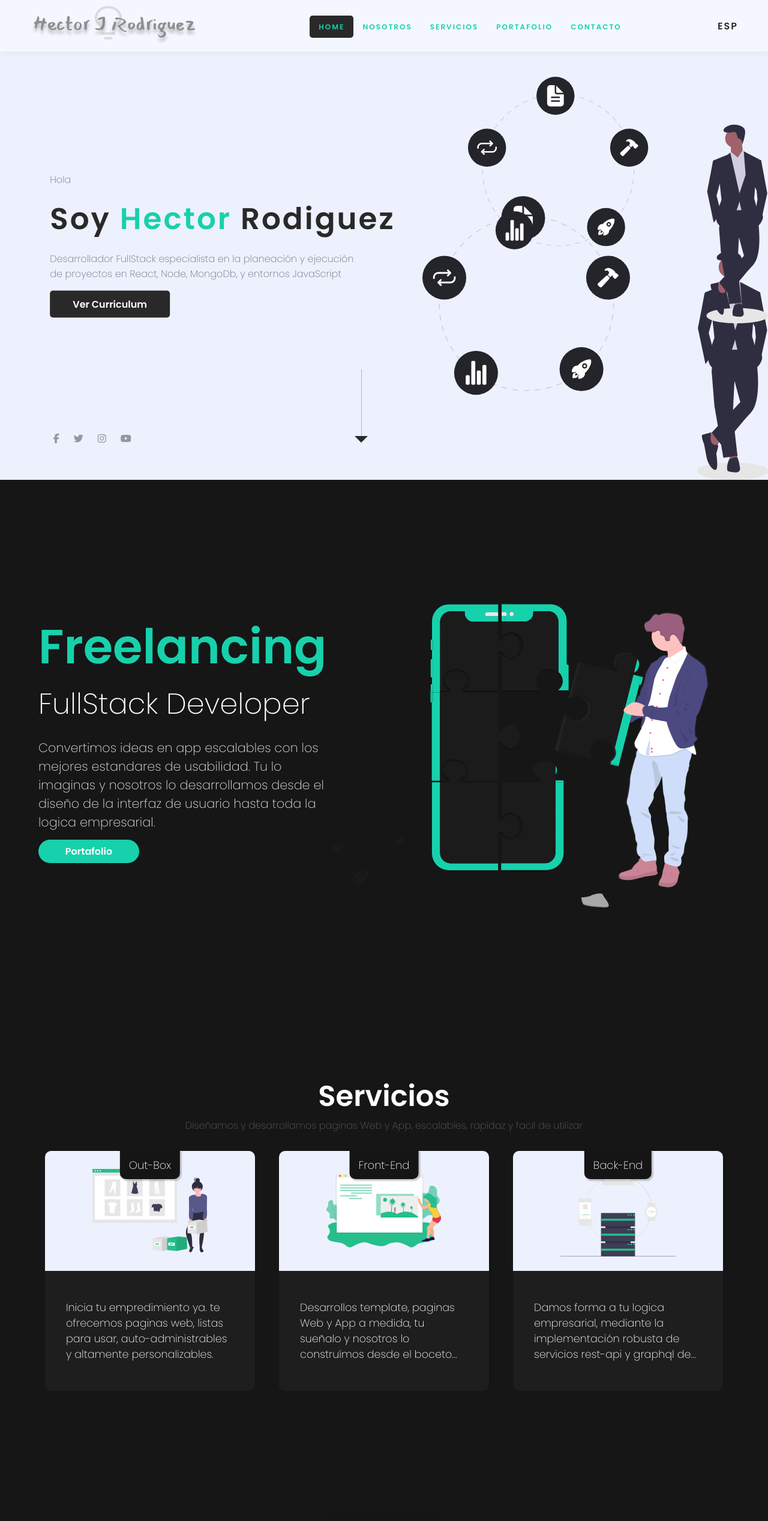
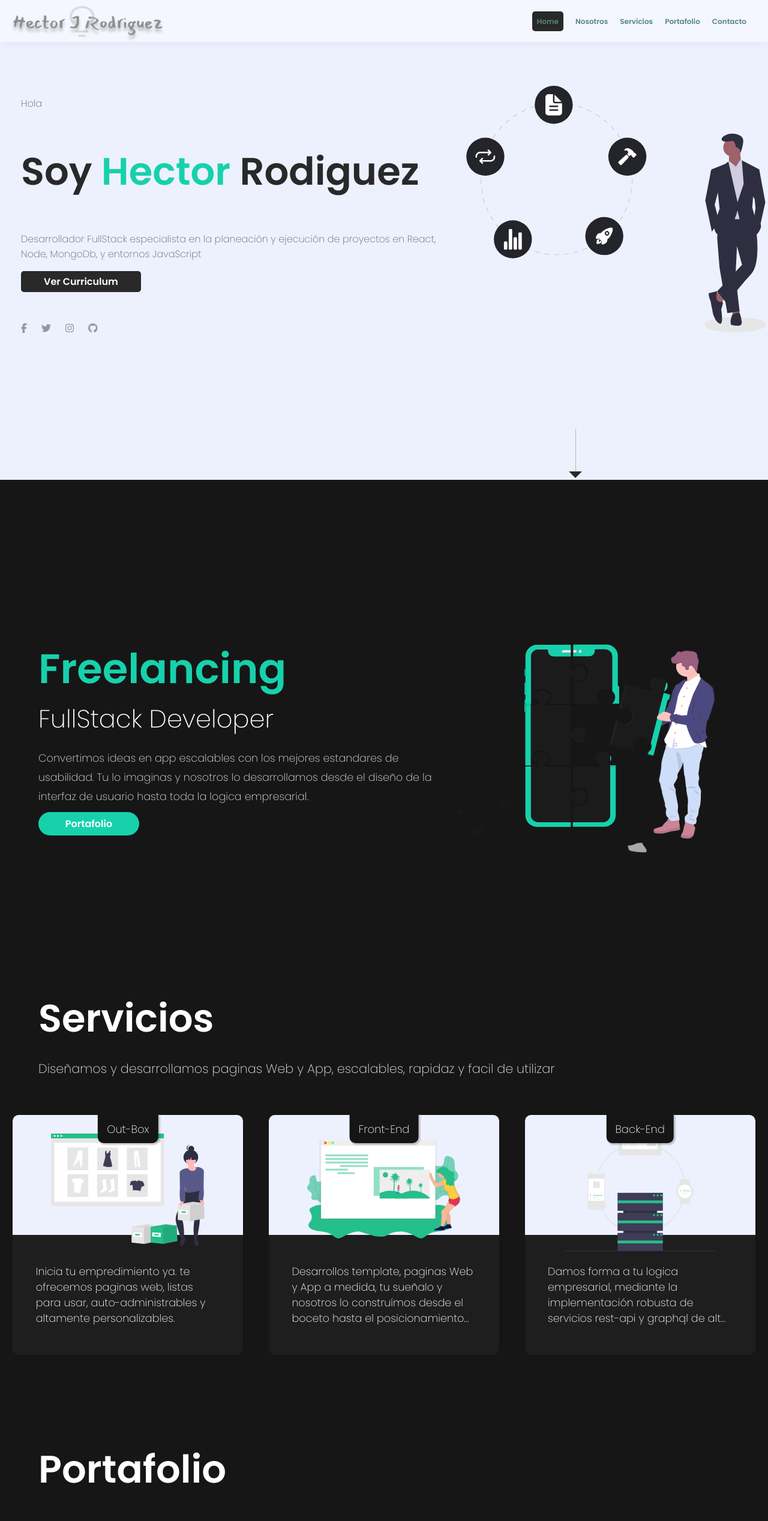
Before and after one commit to H-ROD-10/hector.rodriguez.github.io, a plain HTML site: page index.html in a window 1280 px wide. Shown: the top 2536 px of the page at 60% size. Drawn offline with nearby package versions, Linux system fonts and the light colour scheme.

Commit message:
Refactorizacion para convertir en responsive el portafolio

```diff
--- a/index.html
+++ b/index.html
@@ -27,68 +27,81 @@
     </script>
     <title>Portafolio</title>
   </head>
+  <body>
+    <!--HEADER-------------------------------->
+    <header>
+      <nav>
+        <!--LOGO----------------->
 
-  <body>
-    <header>
-      <!--NAVIGATION-------------------->
-      <nav>
-        <!--LOGO------------------------>
+        <img src="image/portafolio/logo-hector.png" alt="logo" class="logo" />
 
-        <img src="image/portafolio/logo-hector.png" alt="logo" />
-
-        <!--MENU------------------------>
-        <ul class="menu">
+        <!--MENU DESKTOP--------------------->
+        <ul class="menu_desktop">
           <li><a href="#main" class="active">Home</a></li>
           <li><a href="#about">Nosotros</a></li>
           <li><a href="#services">Servicios</a></li>
           <li><a href="#portafolio">Portafolio</a></li>
           <li><a href="#contact-form">Contacto</a></li>
         </ul>
-        <!--LANGUAGE---------------------->
-        <a href="#" class="lang">Esp</a>
       </nav>
     </header>
-    <!--MAIN-------------------------->
     <section id="main">
       <div class="main_container">
-        <div>
-          <!--NAME---------------------------->
-          <div class="name">
-            <!--HELLO-->
+        <!--TITLE--------------------------->
+        <div class="title">
           <p>Hola</p>
-            <!--Title-->
           <h1>Soy <font color="#17d1ac">Hector</font> Rodiguez</h1>
-            <!--Details-->
           <p class="details">
-              Desarrollador FullStack especialista en la planeación y ejecución
-              de proyectos en React, Node, MongoDb, y entornos JavaScript
+            Desarrollador FullStack especialista en la planeación y ejecución de
+            proyectos en React, Node, MongoDb, y entornos JavaScript
           </p>
-            <!--cv-btn-->
           <a
             href="image/pdf/HectorJrodriguez.pdf"
-              download="modelo-de-negocio.pdf"
+            download="HectorJrodriguez.pdf"
             class="cv-btn"
-              >Ver Curriculum</a
           >
-          </div>
-          <!--Social-->
+            Ver Curriculum
+          </a>
+          <!--REDES SOCIALES-------------->
           <div class="social">
-            <a href="#"><i class="fab fa-facebook-f"></i></a>
-            <a href="#"><i class="fab fa-twitter"></i></a>
-            <a href="#"><i class="fab fa-instagram"></i></a>
-            <a href="#"><i class="fab fa-youtube"></i></a>
+            <a
+              href="https://www.facebook.com/profile.php?id=617241269"
+              target="_blank"
+              rel="noreferrer"
+            >
+              <i class="fab fa-facebook-f"></i>
+            </a>
+            <a
+              href="https://twitter.com/HectorRB10"
+              target="_blank"
+              rel="noreferrer"
+            >
+              <i class="fab fa-twitter"></i>
+            </a>
+            <a
+              href="https://www.instagram.com/hectorjrb10/?hl=es-la"
+              target="_blank"
+              rel="noreferrer"
+            >
+              <i class="fab fa-instagram"></i>
+            </a>
+            <a
+              href="https://github.com/H-ROD-10?tab=repositories"
+              target="_blank"
+              rel="noreferrer"
+            >
+              <i class="fab fa-github"></i>
+            </a>
           </div>
         </div>
         <div class="hero">
           <img src="image/undraw_product_iteration_kjok.svg" alt="hero" />
         </div>
+        <div class="arrow"></div>
       </div>
-      <!--Arrow-->
-      <div class="arrow"></div>
     </section>
-    <!--ABOUT------------------------->
+    <!--ABOUT-------------------------------->
     <section id="about">
-      <!--Text--->
       <div class="about-text">
         <h2>Freelancing</h2>
         <h3>FullStack Developer</h3>
@@ -108,9 +121,7 @@
         />
       </div>
     </section>
-    <!--SERVICES---------------------->
     <section id="services">
-      <!--Services-Heading-->
       <div class="s-heading">
         <h2>Servicios</h2>
         <p>
@@ -118,7 +129,6 @@
           facil de utilizar
         </p>
       </div>
-      <!--Services-Box-Container-->
       <div class="s-b-container">
         <!--box-1----------------->
         <div class="s-box">
@@ -175,11 +185,8 @@
         </div>
       </div>
     </section>
-    <!--Portafolio---------------------->
     <section id="portafolio">
-      <!--heading-------->
       <h2 class="p-heading">Portafolio</h2>
-      <!--portafolio-box-container------>
       <div class="p-b-container">
         <!--Box-1--------------->
         <div class="p-box">
@@ -270,7 +277,7 @@
     </section>
     <!--Contact-Form---------------------------->
     <section id="contact-form">
-      <form action="" id="form-contact">
+      <form id="form-contact">
         <!--Left------->
         <div class="contact-left">
           <!--heading------->
@@ -331,6 +338,9 @@
         </div>
       </form>
     </section>
+    <footer>
+      <h4>©2021.Todos los derechos reservados</h4>
+    </footer>
     <!--https://h-rod-10.github.io/hector.rodriguez.github.io/#portafolio-->
     <script src="js/form.js"></script>
   </body>
--- a/style/style.css
+++ b/style/style.css
@@ -1,103 +1,104 @@
 body {
   margin: 0;
   padding: 0;
+  width: 100%;
+  height: auto;
   background-color: #161616;
   font-family: "Poppins", sans-serif;
 }
 html {
-  scroll-behavior: smooth;
+  box-sizing: border-box;
+}
+*,
+*:before,
+*:after {
+  box-sizing: inherit;
 }
 ul {
   list-style: none;
+  padding: 0;
+  margin: 0;
 }
 a {
   text-decoration: none;
 }
-#main {
-  width: 100%;
-  height: 100vh;
-  box-sizing: border-box;
-  background-color: #edf1fd;
-  position: relative;
-  background-image: url("/image/undraw_product_iteration_kjok.svg");
-  background-repeat: no-repeat;
-  background-size: contain;
-  background-size: 45vw;
-  background-position: right bottom;
-}
-nav {
-  display: flex;
-  justify-content: space-between;
-  align-items: center;
-  text-transform: uppercase;
-  font-weight: 600;
-  letter-spacing: 2px;
+
+/** HEADER------------------------*/
+header {
   position: fixed;
   top: 0;
   left: 0;
   width: 100%;
-  box-sizing: border-box;
-  padding: 10px 50px;
+  height: 100px;
   background-color: #f4f7ff;
   box-shadow: 2px 2px 12px rgba(0, 0, 0, 0.05);
   z-index: 1;
 }
-.menu {
+header nav {
   display: flex;
+  flex-direction: column;
 }
-.menu li a {
-  padding: 10px 15px;
-  color: #17d1ac;
+header nav .logo {
+  margin-top: 10px;
+  width: 80%;
+  max-width: 260px;
+}
+header nav .menu_desktop {
+  display: flex;
+  align-items: center;
+  justify-content: space-around;
+}
+
+header nav .menu_desktop li {
+  margin-right: 5px;
   font-size: 12px;
+  font-weight: bold;
 }
-.lang {
-  color: #292929;
+header nav .menu_desktop li a {
+  color: #55867c;
 }
-.logo {
-  align-self: center;
-}
-.menu li a:hover,
+
+header nav .menu_desktop li a:hover,
 .active {
   background-color: #292929;
-  color: #fff;
+  color: rgb(0, 235, 223);
   font-weight: 600;
   transition: all ease 0.3s;
   border-radius: 5px;
+  padding: 8px;
+}
+
+/**MAIN---------------------------------*/
+#main {
+  margin: 0 auto;
+  width: 100%;
+  height: 100vh;
+  background-color: #edf1fd;
+  position: relative;
 }
 
 .main_container {
   display: flex;
-  align-items: center;
-  justify-content: space-between;
+  flex-direction: column;
+  place-items: center;
+}
+.main_container .title {
+  margin-top: 30%;
+  padding: 1rem 2rem;
+}
+.main_container .title h1 {
+  color: #292929;
 }
 
-.name {
-  width: 500px;
-  position: absolute;
-  left: 15%;
-  top: 50%;
-  transform: translate(-20%, -50%);
-  width: 50%;
-  padding: 1rem 2rem;
-}
-.name p:nth-child(1),
-.name .details {
-  color: #6c707c;
-  font-size: 16px;
-  text-align: left;
-  width: 80%;
-}
-.name h1 {
-  font-size: 50px;
-  margin: 0px;
-  letter-spacing: 3px;
-  color: #292929;
+.main_container .title p:nth-child(1),
+.details {
+  color: #546b6a;
   text-align: left;
 }
 
 .cv-btn {
   width: 200px;
-  height: 45px;
+  height: 35px;
   display: flex;
   justify-content: center;
   align-items: center;
@@ -110,40 +111,39 @@ nav {
   background-color: #525c5f;
   transition: all ease 0.5s;
 }
-.social {
-  position: absolute;
-  bottom: 50px;
+/**REDES SOCIALES---------------------*/
+.main_container .title .social {
+  margin-top: 3rem;
   display: flex;
-  left: 6%;
+  align-items: center;
+  justify-content: flex-start;
 }
-.social a {
-  margin: 6px 12px;
+.main_container .title .social a {
+  margin-right: 1.5rem;
 }
-.social i {
+.main_container .title .social i {
   color: rgba(18, 17, 17, 0.4);
   font-size: 1em;
 }
-.social a:hover i {
+.main_container .title .social a:hover i {
   color: #17d1ac;
   transition: all ease 0.5s;
 }
-.hero {
-  margin-top: 8rem;
-  width: 500px;
-  object-fit: cover;
+/**HERO IMG-----------------*/
+.main_container .hero {
+  display: none;
 }
 
-.arrow {
-  align-self: end;
+/**ARROW -----------------*/
+.main_container .arrow {
   width: 50%;
-  height: 15%;
-  margin-bottom: 4em;
+  height: 10%;
+  margin-bottom: 5px;
   position: absolute;
   bottom: 0px;
-  left: -3%;
   border-right: 1px solid rgba(41, 41, 41, 0.3);
 }
-.arrow::after {
+.main_container .arrow::after {
   content: "";
   position: absolute;
   width: 0;
@@ -154,34 +154,32 @@ nav {
   right: -0.7em;
   bottom: -2px;
 }
+
+/**ABOUT------------------*/
 #about {
   width: 100%;
-  height: 100vh;
-  box-sizing: border-box;
-  display: flex;
-  align-items: center;
-  justify-content: space-between;
+  height: auto;
   padding: 50px 5% 0px 5%;
 }
 .about-text {
-  width: 50%;
+  padding: 2rem 0;
+  width: 70%;
 }
 .about-text h2 {
-  font-size: 5rem;
+  font-size: 3rem;
   color: #17d1ac;
+  margin: 0;
+  padding: 0;
 }
 .about-text h3 {
-  font-size: 3rem;
+  font-size: 2rem;
   color: #fff;
   font-weight: 200;
-}
-.about-text h2,
-h3 {
   margin: 0;
   padding: 0;
 }
 .about-text p {
-  font-size: 1.3rem;
+  font-size: 1rem;
   color: rgba(251, 251, 251, 0.9);
   text-align: left;
 }
@@ -199,17 +197,18 @@ h3 {
   color: #161616;
   transition: all ease 0.5s;
 }
-img {
-  max-width: 100%;
+.about-model {
+  display: none;
 }
+
+/**SERVICES---------------------*/
 #services {
   width: 100%;
-  height: 100vh;
-  display: flex;
-  flex-direction: column;
-  align-items: center;
-  justify-content: center;
-  padding-top: 40px;
+  height: max-content;
+  position: relative;
+}
+.s-heading {
+  padding: 50px 5% 0px 5%;
 }
 .s-heading h2 {
   color: #fff;
@@ -218,32 +217,32 @@ img {
   padding: 0;
 }
 .s-heading p {
-  color: rgba(249, 249, 249, 0.3);
+  color: rgba(251, 251, 251, 0.9);
   font-size: 1rem;
-  margin: 0;
+  margin-bottom: 3em;
   padding: 0;
+  text-align: left;
 }
-.s-heading {
-  text-align: center;
-  margin: 30px 0px;
-}
-.s-box {
-  background-color: #1b1b1b;
-  width: 350px;
-  height: 400px;
-  margin: 20px;
-  border-radius: 10px;
-  overflow: hidden;
-  box-shadow: 2px 2px 12px rgba(0, 0, 0, 0.01);
+
+/**CARD-SERVICESS------------------*/
+.s-b-container {
+  width: 100%;
+  height: auto;
+  margin: 0 auto;
   position: relative;
 }
-.s-b-container {
-  display: flex;
-  justify-content: center;
-  align-items: center;
+.s-b-container .s-box {
+  margin: 0 auto;
+  margin-bottom: 2.5em;
+  width: 90%;
   height: 400px;
+  position: relative;
+  background-color: #1b1b1b;
+  border-radius: 10px;
+  box-shadow: 2px 2px 12px rgba(0, 0, 0, 0.01);
+  overflow: hidden;
 }
-.s-b-img {
+.s-b-container .s-box .s-b-img {
   max-width: 100%;
   height: 50%;
   text-align: center;
@@ -253,8 +252,21 @@ img {
   justify-content: center;
   flex-direction: column;
 }
+.s-b-container .s-box .s-b-img .s-type {
+  color: #fff;
+  background-color: #151515;
+  padding: 10px 15px;
+  position: absolute;
+  top: 0px;
+  left: 50%;
+  transform: translateX(-50%);
+  font-size: 18px;
+  border-radius: 0px 0px 10px 10px;
+  box-shadow: 2px 2px 2px 1px rgba(0, 0, 0, 0.2);
+}
 .s-b-img img {
-  width: 15vw;
+  margin-top: 3em;
+  width: 60vw;
   object-fit: cover;
 }
 .s-b-text {
@@ -277,18 +289,6 @@ img {
   text-overflow: ellipsis;
   -webkit-box-orient: vertical;
 }
-.s-type {
-  color: #fff;
-  background-color: #151515;
-  padding: 10px 15px;
-  position: absolute;
-  top: 0px;
-  left: 50%;
-  transform: translateX(-50%);
-  font-size: 18px;
-  border-radius: 0px 0px 10px 10px;
-  box-shadow: 2px 2px 2px 1px rgba(0, 0, 0, 0.2);
-}
 .s-box:hover {
   transform: translateY(-10px);
   transition: all ease 0.3s;
@@ -296,43 +296,36 @@ img {
 .s-b-text a:hover {
   color: rgba(255, 255, 255, 0.5);
 }
+
+/**SERVICESS---------------------------------------------*/
 #portafolio {
   width: 100%;
-
-  box-sizing: border-box;
-  display: flex;
-  flex-direction: column;
-  justify-content: center;
-  align-items: center;
-  padding: 6% 2% 20px 2%;
+  position: relative;
 }
 .p-heading {
-  font-size: 1.7rem;
-  text-align: center;
   color: #fff;
-  font-weight: 400;
-  padding: 10px 20px;
-  background-color: #292929;
-  letter-spacing: 2px;
-  border-radius: 3px;
-  box-shadow: 2px 2px 20px rgba(0, 0, 0, 0.1);
+  font-size: 3rem;
+  padding: 50px 5% 0px 5%;
+}
+/**SERVICESS CARD----------------------------*/
+.p-b-container {
+  margin: 0 auto;
+  width: 90%;
+  height: max-content;
+  display: grid;
+  grid-template-rows: auto;
+  grid-template-columns: repeat(1, 1fr);
+  gap: 10px;
 }
 .p-box {
+  height: auto;
   background-color: #1f1f1f;
   overflow: hidden;
   border-radius: 10px;
   box-shadow: 2px 2px 13px rgba(0, 0, 0, 0.3);
   position: relative;
 }
-.p-b-container {
-  width: 90%;
-  height: 70vh;
-  display: grid;
-  grid-template-rows: auto auto;
-  grid-template-columns: repeat(3, 1fr);
-  gap: 10px;
-}
-.text-overlay {
+.p-box .text-overlay {
   position: absolute;
   left: 0;
   top: 0;
@@ -344,25 +337,25 @@ img {
   background-color: rgba(23, 209, 172, 0.89);
   display: none;
 }
-.text-overlay h3,
+.p-box .text-overlay h3,
 p {
   color: #fff;
   text-align: center;
 }
-.text-overlay h3 {
+.p-box .text-overlay h3 {
   font-size: 1.6rem;
   margin: 0px;
   padding: 0px;
   letter-spacing: 2px;
 }
-.text-overlay p {
+.p-box .text-overlay p {
   font-size: 1.2rem;
   margin: 0;
 }
 .p-box:hover .text-overlay {
   display: flex;
 }
-.text-overlay a {
+.p-box .text-overlay a {
   text-align: center;
   color: #1d2525;
   font-weight: bold;
@@ -372,25 +365,19 @@ p {
   height: 100%;
   object-fit: cover;
 }
+#contact-btn {
+  width: 100%;
+  height: 250px;
+  background-color: #edf1fd;
+  box-shadow: 2px 0px 20px rgba(0, 0, 0, 0.4);
+}
 #contact-btn h2 {
-  font-size: 1.8rem;
+  font-size: 1.3rem;
   color: #1e1e1e;
   margin: 10px;
-  padding: 5px;
+  padding: 50px 5% 0px 5%;
   letter-spacing: 4px;
   border-bottom: 2px solid #1ed98b;
-}
-#contact-btn {
-  width: 100%;
-  display: flex;
-  flex-direction: column;
-  justify-content: center;
-  align-items: center;
-  height: 200px;
-  background-color: #f4f7ff;
-  margin: 20px 0px;
-  box-sizing: border-box;
-  box-shadow: 2px 0px 20px rgba(0, 0, 0, 0.4);
 }
 #contact-btn a {
   color: #fff;
@@ -412,42 +399,35 @@ p {
   font-weight: 600;
 }
 #contact-form {
-  width: 100%;
-  height: 90vh;
-  display: flex;
-  justify-content: center;
+  margin: 0 auto;
+  width: 90%;
+  height: auto;
 }
 #contact-form form {
-  display: flex;
-  width: 70%;
-  height: 60vh;
+  width: 100%;
+  height: auto;
   background-color: #1a1a1a;
   box-shadow: 2px 12px 20px rgba(0, 0, 0, 0.2);
   border: 1px solid rgba(255, 255, 255, 0.1);
-}
-.contact-left {
-  width: 40%;
-  height: 100%;
-  display: flex;
-  flex-direction: column;
-  align-items: center;
-}
-.contact-right {
-  width: 60%;
-  height: 100%;
-  box-sizing: border-box;
-  display: flex;
-  flex-direction: column;
-  justify-content: space-between;
-  border: 1px solid rgba(255, 255, 255, 0.8);
 }
 .c-l-heading {
   color: #fff;
   font-size: 3rem;
   letter-spacing: 2px;
   font-weight: 400;
-  margin-bottom: 10px;
+  margin-bottom: 1em;
 }
+.contact-left {
+  width: 100%;
+  height: auto;
+  padding: 0 1rem;
+}
+.contact-right {
+  width: 100%;
+  height: auto;
+  border: 1px solid rgba(255, 255, 255, 0.8);
+}
+
 .f-name,
 .f-email {
   display: flex;
@@ -491,7 +471,7 @@ p {
 }
 .contact-right textarea {
   width: 100%;
-  height: 310px;
+  height: 160px;
   border: none;
   outline: none;
   border-color: none;
@@ -546,3 +526,179 @@ p {
   color: #17d1ac;
   font-weight: bold;
 }
+footer {
+  background-color: #fff;
+  width: 100%;
+  padding: 5px;
+  text-align: center;
+  position: absolute;
+  margin-top: 1em;
+}
+@media screen and (min-width: 760px) {
+  /**HEADER--------------------*/
+  header {
+    height: 70px;
+    padding: 0 1rem;
+  }
+  header nav {
+    flex-direction: row;
+    align-items: center;
+    justify-content: space-between;
+  }
+  header nav .menu_desktop li {
+    margin-right: 20px;
+  }
+
+  /**MAIN-----------------------*/
+  .main_container .title {
+    margin-top: 15%;
+  }
+
+  /**ABOUT----------------------*/
+  #about {
+    height: 100vh;
+    display: flex;
+    align-items: center;
+  }
+  .about-text {
+    width: 60%;
+  }
+  .about-model {
+    display: block;
+    width: 40%;
+  }
+  .about-model img {
+    max-width: 100%;
+    object-fit: cover;
+  }
+  /**ABOUT----------------------*/
+  .s-b-container {
+    display: flex;
+  }
+  .s-b-container .s-box {
+    width: 30%;
+  }
+  .s-b-img img {
+    width: 20vw;
+  }
+  /**PORTAFOLIO-----------------*/
+  .p-b-container {
+    grid-template-columns: repeat(2, 1fr);
+  }
+
+  /**CONTACT BTN-----------------*/
+  #contact-btn h2 {
+    margin-top: 2em;
+    width: 70%;
+    margin: 0 auto;
+    margin-bottom: 2em;
+  }
+  #contact-btn a {
+    margin: 0 auto;
+    font-weight: bold;
+  }
+  /**FORM------------------------*/
+  #contact-form form {
+    display: flex;
+    align-items: center;
+    justify-content: space-evenly;
+    height: 450px;
+  }
+
+  .contact-left {
+    width: 40%;
+  }
+  .contact-right {
+    margin-top: 1rem;
+    width: 50%;
+  }
+}
+@media screen and (min-width: 1024px) {
+  /**MAIN---------------------------*/
+  #main {
+    height: 40vh;
+  }
+
+  /**ABOUT--------------------------*/
+  #about {
+    height: 30vh;
+  }
+
+  /**PORTAFOLIO----------------------*/
+  .p-b-container {
+    grid-template-columns: repeat(3, 1fr);
+  }
+}
+@media screen and (min-width: 1124px) {
+  /**MAIN---------------------------*/
+  #main {
+    height: 100vh;
+  }
+  .main_container {
+    display: flex;
+    flex-direction: row;
+    align-items: center;
+    justify-content: space-around;
+  }
+  .main_container .title {
+    margin-top: 10%;
+    width: 60%;
+  }
+  .main_container .title h1 {
+    font-size: 4em;
+  }
+  .main_container .title p:nth-child(1),
+  .details {
+    font-size: 1em;
+  }
+  .main_container .hero {
+    display: block;
+    max-width: 40%;
+    margin-top: 8em;
+  }
+  .main_container .hero img {
+    max-width: 500px;
+    object-fit: cover;
+  }
+  /**ABOUT--------------------------*/
+  #about {
+    height: 100vh;
+  }
+  .about-text h2 {
+    font-size: 4.3em;
+  }
+  .about-text h3 {
+    font-size: 2.6em;
+  }
+  .about-text p {
+    font-size: 1.1em;
+    line-height: 2rem;
+  }
+
+  /**SERVICESS---------------------*/
+  .s-heading h2 {
+    font-size: 4em;
+  }
+  .s-heading p {
+    font-size: 1.3em;
+  }
+
+  /**PORTAFOLIO--------------------*/
+  .p-heading {
+    font-size: 4em;
+  }
+
+  /**CONTACT BTN-----------------*/
+  #contact-btn h2 {
+    margin-top: 1em;
+    font-size: 2em;
+  }
+  /**FORM-CONTACT*/
+  #contact-form form {
+    margin: 0 auto;
+    width: 70%;
+  }
+  .message textarea {
+    width: 100%;
+  }
+}
```
Lines whose indentation alone changed are shown as unchanged.
